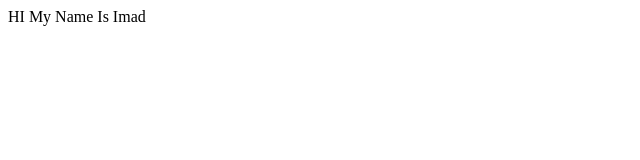
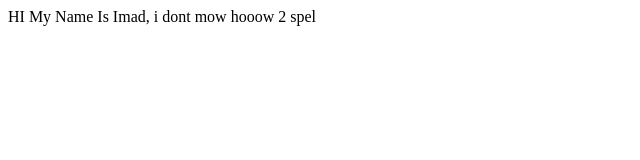
Before and after one commit to Imad2Hussein/Imad2Hussein.github.io, a plain HTML site: page index.html in a window 1280 px wide. Shown: the whole page, without its empty margins (0-640 px from the left). Drawn offline with Linux system fonts and the light colour scheme.

Commit message:
Update index.html

```diff
--- a/index.html
+++ b/index.html
@@ -1,7 +1,7 @@
 <html>
   <body>
-      <p> HI My Name Is Imad</p>
-  </body>
+      <p> HI My Name Is Imad, i dont mow hooow 2 spel </p>
+    </body>
 
 
 </html>
```
